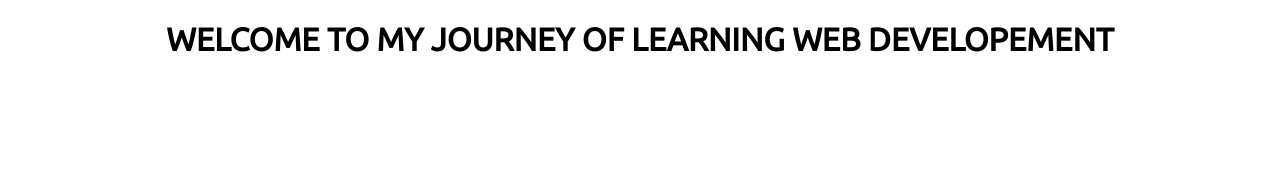
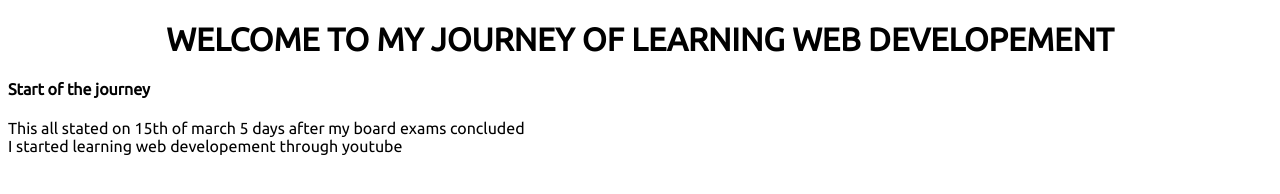
Before and after one commit to Rishab1023/Progress-website, a plain HTML site: page index.html in a window 1280 px wide. Drawn offline with Linux system fonts and the light colour scheme.

Commit message:
Update index.html

```diff
--- a/index.html
+++ b/index.html
@@ -15,5 +15,12 @@
             <h1 id="title">WELCOME TO MY JOURNEY OF LEARNING WEB DEVELOPEMENT</h1>
         </header>
     </div>
+    <div>
+        <main class="maincontent">
+            <h4 id="head">Start of the journey</h4>
+            This all stated on 15th of march 5 days after my board exams concluded
+            <br>I started learning web developement through youtube
+        </main>
+    </div>
 </body>
 </html>
```
